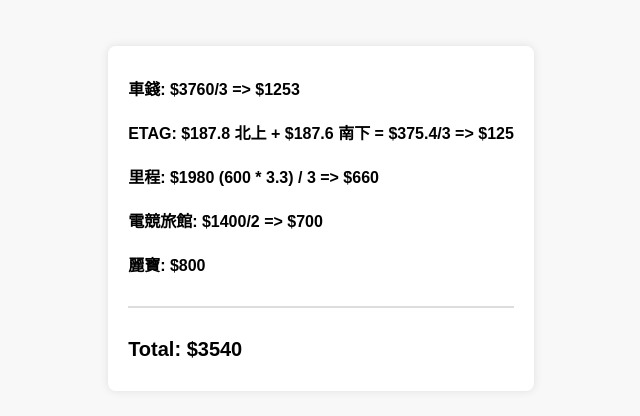
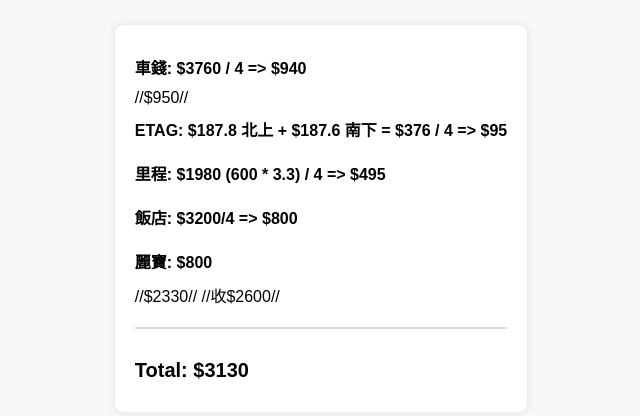
Before and after one commit to C110164110/price, a plain HTML site: page index.html in a window 1280 px wide. Shown: the part 182-598 px from the top of the page, without its empty margins (319-959 px from the left). Drawn offline with Linux system fonts and the light colour scheme.

Commit message:
Update index.html

```diff
--- a/index.html
+++ b/index.html
@@ -46,13 +46,16 @@
 <body>
 
 <div class="container">
-    <p>車錢: $3760/3 => $1253</p>
-    <p>ETAG: $187.8 北上 + $187.6 南下 = $375.4/3 => $125</p>
-    <p>里程: $1980 (600 * 3.3) / 3 => $660</p>
-    <p>電競旅館: $1400/2 => $700</p>
+    <p>車錢: $3760 / 4 => $940</p>
+    //$950//
+    <p>ETAG: $187.8 北上 + $187.6 南下 = $376 / 4 => $95</p>
+    <p>里程: $1980 (600 * 3.3) / 4 => $495</p>
+    <p>飯店: $3200/4 => $800</p>
     <p>麗寶: $800</p>
+    //$2330//
+    //收$2600//
     <hr>
-    <p class="total">Total: $3540</p>
+    <p class="total">Total: $3130</p>
 </div>
 
 </body>
```
